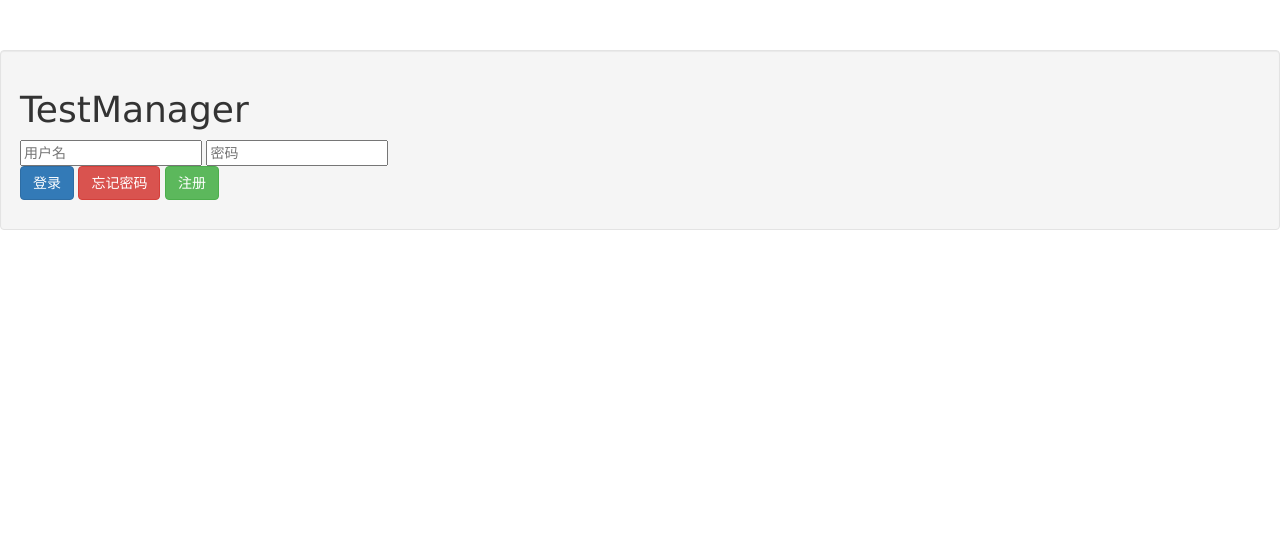
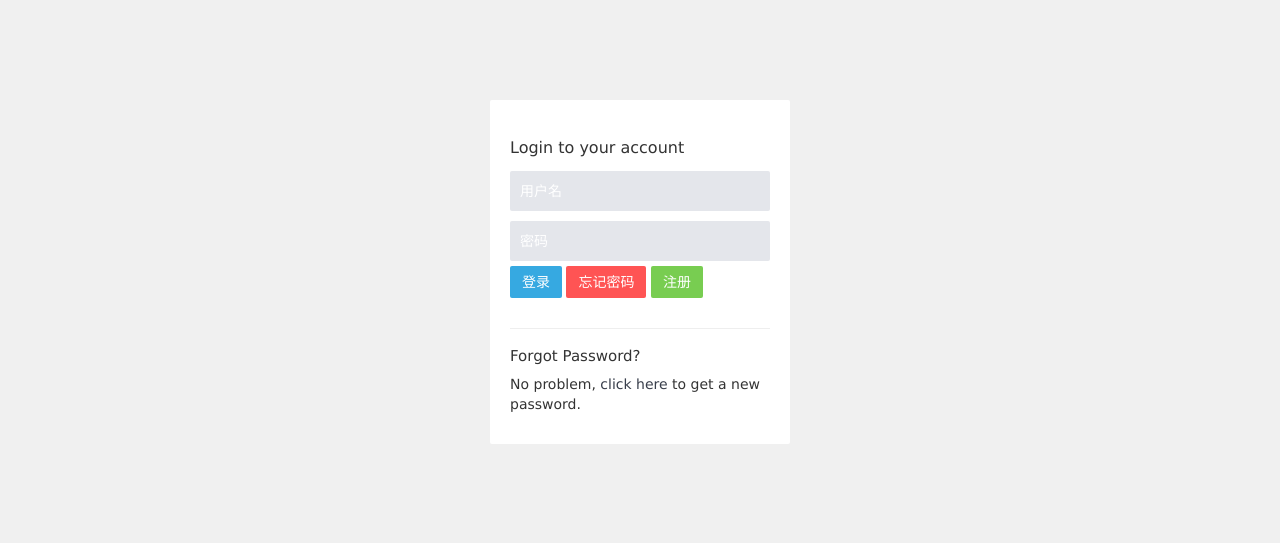
Before and after one commit to cash2one/Baymax, a Django app: page /app/login/ in a window 1280 px wide. Shown: the top 543 px of the page. Run offline with Django 3.2, Linux system fonts and the light colour scheme; some libraries are stand-ins or nearby versions.

Commit message:
font icon

```diff
--- a/app/forms.py
+++ b/app/forms.py
@@ -25,6 +25,7 @@ class LoginForm(forms.Form):
         widget=forms.TextInput(
             attrs={
                 'placeholder': u"用户名",
+                'class': 'input-large col-xs-12'
             }
         ),
     )
@@ -35,6 +36,7 @@ class LoginForm(forms.Form):
         widget=forms.PasswordInput(
             attrs={
                 'placeholder': u"密码",
+                'class': 'input-large col-xs-12'
             }
         ),
     )
--- a/settings.py
+++ b/settings.py
@@ -66,7 +66,7 @@ DATABASES = {
         'ENGINE': 'django.db.backends.mysql',
         'NAME': 'testmanager',
         'USER': 'root',
-        'PASSWORD': 'root',
+        'PASSWORD': 'root2158',
         'HOST': '127.0.0.1',
         'PORT': '3306',
     }
--- a/templates/app/login.html
+++ b/templates/app/login.html
@@ -6,24 +6,27 @@
         TestManager {% block title %}{% endblock %}
     </title>
     <link rel="stylesheet" href="{{ STATIC_URL }}css/bootstrap.min.css">
-    <link rel="stylesheet" href="{{ STATIC_URL }}css/dashboard.css">
     <link rel="stylesheet" href="{{ STATIC_URL }}css/font-awesome.min.css">
+    <link rel="stylesheet" href="{{ STATIC_URL }}css/style.min.css">
     <script type="text/javascript" src="{{ STATIC_URL }}js/jquery213.js"></script>
 </head>
 <body>
-
 {% if password_is_wrong %}
     <div class="alert alert-error">
         <button type="button" class="close" data-dismiss="alert">×</button>
         <h4>错误!</h4>用户名或密码错误
     </div>
 {% endif %}
-<div class="well">
-    <h1>TestManager</h1>
+<div class="container">
+    <div class="row">
 
-    <p></p>
+        <div class="row">
+            <div class="login-box">
+                <h2>Login to your account</h2>
 
-    <form class="form-horizontal" action="" method="post">
+                <form class="form-horizontal" action="/" method="post">
+
+                    <fieldset>
                         {% csrf_token %}
                         {{ form.username }}
                         {{ form.password }}
@@ -32,7 +35,21 @@
                             <a href="#"><input type="button" value="忘记密码" class="btn btn-danger"></a>
                             <a href="#"><input type="button" value="注册" class="btn btn-success"></a>
                         </p>
+                    </fieldset>
                 </form>
+
+                <hr>
+                <h3>Forgot Password?</h3>
+
+                <p>
+                    No problem, <a href="login.html#">click here</a> to get a new password.
+                </p>
             </div>
+        </div>
+
+    </div>
+
+</div>
+
 </body>
 </html>
```
Lines whose indentation alone changed are shown as unchanged.
